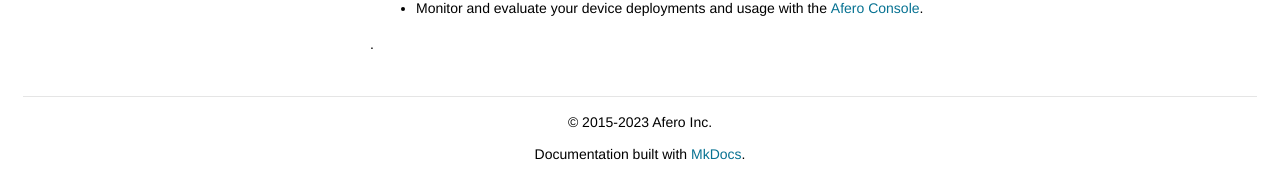
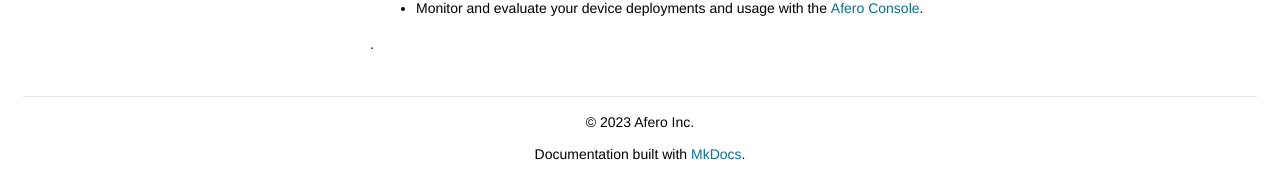
Before and after one commit to aferodeveloper/afero-devdocs, an MkDocs documentation site: the page built from docs/index.md, in a window 1280 px wide and 1194 px high. Shown: the part 1017-1191 px from the top of the window. Built offline with MkDocs 1.6.1, drawn with Linux system fonts in a browser that asks for light colours; nearby versions of some CDN libraries.

Commit message:
Changing copyright date to just current year

```diff
--- a/mkdocs.yml
+++ b/mkdocs.yml
@@ -12,7 +12,7 @@ extra_css:
    - css/extra.css
    - css/bootstrap.min.css
 
-copyright: © 2015-2023 Afero Inc.
+copyright: © 2023 Afero Inc.
 
 nav:
    - Start Here:
```
